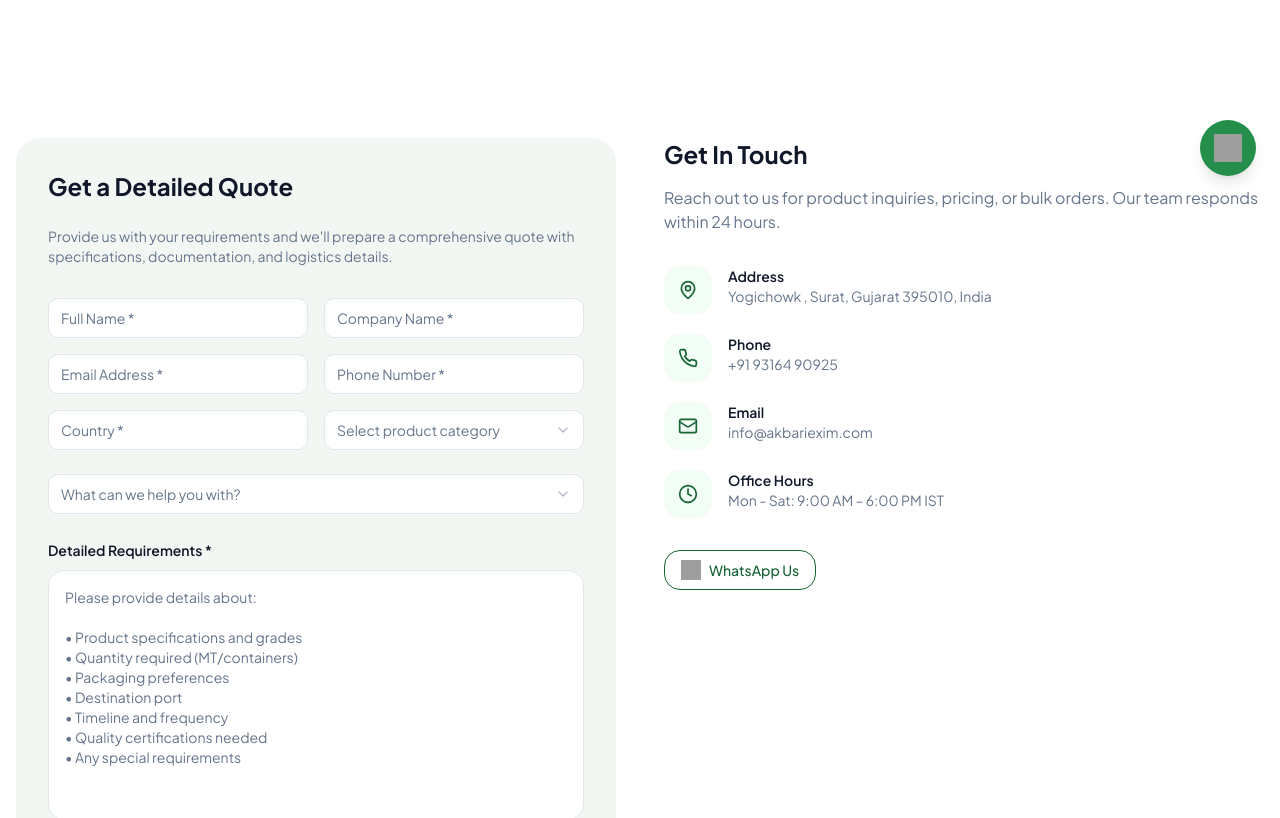
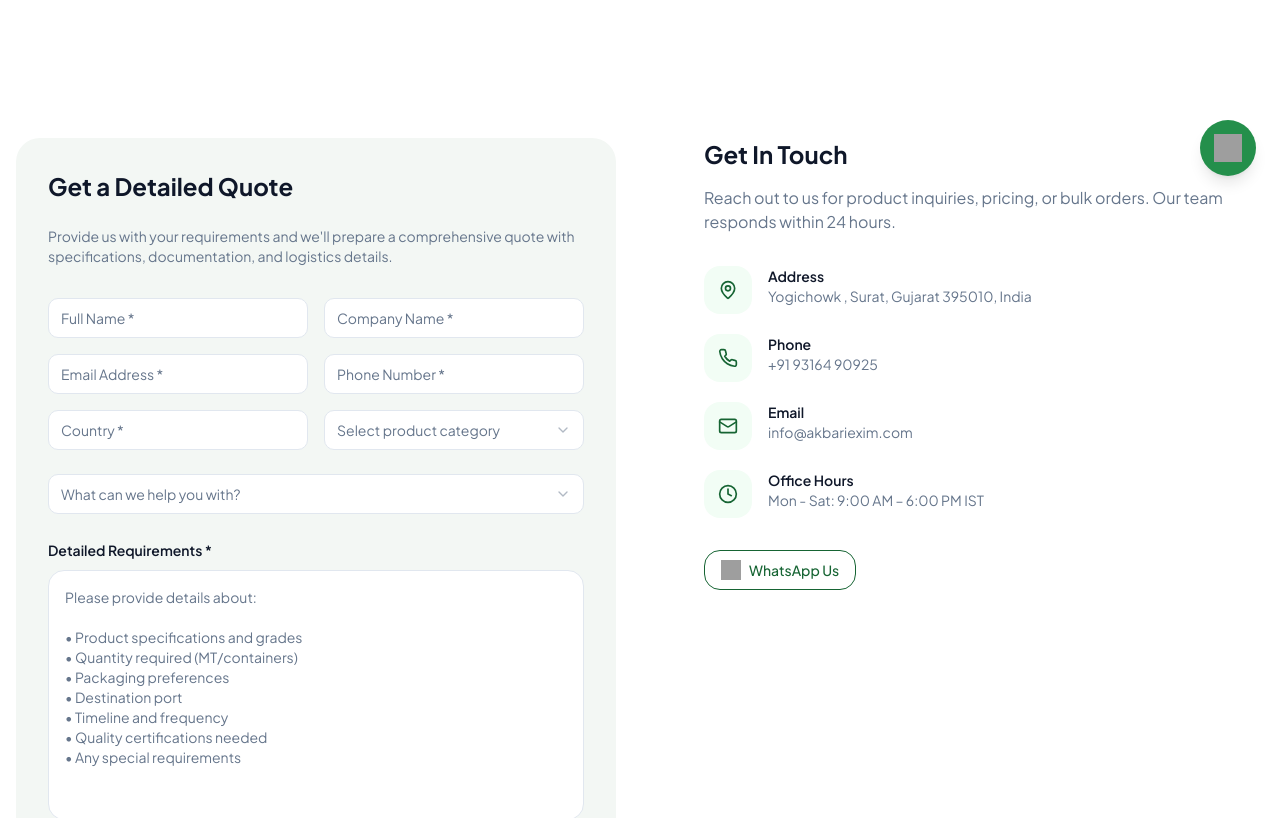
Before and after one commit to tirth71/akbariexim2026, a React (Vite) app: page /contact in a window 1280 px wide. Shown: the part 600-1418 px from the top of the page. Built offline with nearby package versions, Linux system fonts and the light colour scheme; grey boxes are pictures that could not be loaded; the HTML template or start-up script is replaced by a standard one.

Commit message:
get in tpuch

```diff
--- a/src/pages/Contact.tsx
+++ b/src/pages/Contact.tsx
@@ -413,7 +413,7 @@ const Contact = () => {
             </motion.form>
 
             {/* Contact Info */}
-            <motion.div initial={{ opacity: 0, x: -20 }} animate={{ opacity: 1, x: 0 }} className="space-y-8">
+            <motion.div initial={{ opacity: 0, x: -20 }} animate={{ opacity: 1, x: 0 }} className="space-y-8 ml-10">
               <div>
                 <h2 className="text-2xl font-bold text-foreground mb-4">Get In Touch</h2>
                 <p className="text-muted-foreground">Reach out to us for product inquiries, pricing, or bulk orders. Our team responds within 24 hours.</p>
```
